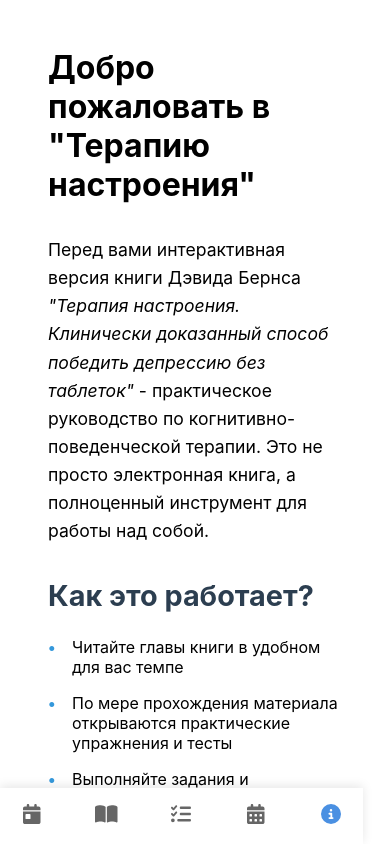
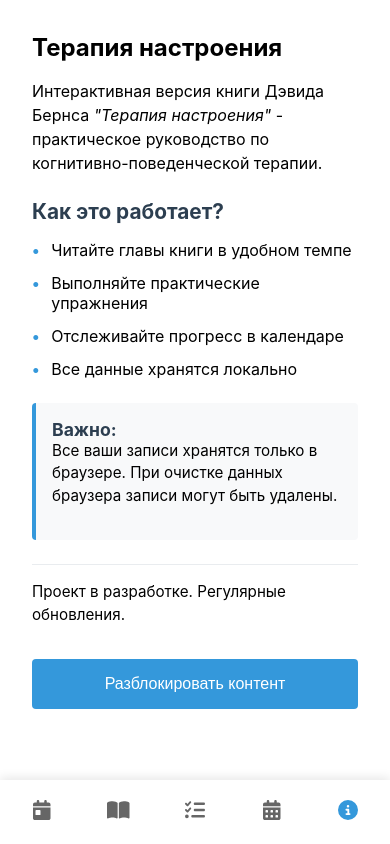
Before and after one commit to Makapenko/Feeling-Good, a React (Vite) app: page / in a window 390 px wide. Both pictures are taken after a click on the button 330 px from the left and 816 px from the top of the page. Built offline with nearby package versions, Linux system fonts and the light colour scheme.

Commit message:
feat: WelcomePage mobile css

```diff
--- a/src/components/WelcomePage/WelcomePage.module.css
+++ b/src/components/WelcomePage/WelcomePage.module.css
@@ -81,3 +81,72 @@
 .unlockButton:disabled {
   opacity: 1;
 }
+
+/* Медиа-запросы для мобильных устройств */
+@media (max-width: 768px) {
+  .welcomePage {
+    padding: 1rem;
+    margin: 0;
+  }
+
+  .welcomePage h1 {
+    font-size: 1.5rem;
+    line-height: 1.3;
+    margin-bottom: 1rem;
+    word-wrap: break-word;
+  }
+
+  .content {
+    margin-top: 1rem;
+  }
+
+  .content p {
+    font-size: 1rem;
+    line-height: 1.5;
+    margin-bottom: 1rem;
+  }
+
+  .content h2 {
+    font-size: 1.3rem;
+    margin: 1.5rem 0 0.8rem;
+  }
+
+  .content ul {
+    margin: 1rem 0;
+  }
+
+  .content li {
+    margin-bottom: 0.8rem;
+    padding-left: 1.2rem;
+    font-size: 1rem;
+  }
+
+  .notice {
+    padding: 1rem;
+    margin: 1.5rem 0;
+  }
+
+  .notice h3 {
+    font-size: 1.1rem;
+  }
+
+  .notice p {
+    font-size: 0.95rem;
+  }
+
+  .disclaimer {
+    margin-top: 1.5rem;
+    padding-top: 1rem;
+  }
+
+  .disclaimer p {
+    font-size: 0.95rem;
+  }
+
+  .unlockButton {
+    width: 100%;
+    padding: 1rem;
+    margin-top: 1rem;
+    font-size: 1rem;
+  }
+}
--- a/src/components/WelcomePage/WelcomePage.tsx
+++ b/src/components/WelcomePage/WelcomePage.tsx
@@ -3,8 +3,6 @@
 
 const WelcomePage: React.FC = () => {
   const { progress, dispatch } = useProgress();
-
-  // Проверяем, все ли главы разблокированы
   const isAllContentUnlocked = progress.unlockedContent?.chapters?.includes('all');
 
   const handleUnlockContent = () => {
@@ -15,42 +13,40 @@
 
   return (
     <div className={styles.welcomePage}>
-      <h1>Добро пожаловать в "Терапию настроения"</h1>
+      <h1>Терапия настроения</h1>
 
       <div className={styles.content}>
         <p>
-          Перед вами интерактивная версия книги Дэвида Бернса <i>"Терапия настроения. Клинически доказанный способ победить депрессию без таблеток"</i> - практическое руководство
-          по когнитивно-поведенческой терапии. Это не просто электронная книга, а полноценный
-          инструмент для работы над собой.
+          Интерактивная версия книги Дэвида Бернса <i>"Терапия настроения"</i> - практическое руководство
+          по когнитивно-поведенческой терапии.
         </p>
 
         <h2>Как это работает?</h2>
         <ul>
-          <li>Читайте главы книги в удобном для вас темпе</li>
-          <li>По мере прохождения материала открываются практические упражнения и тесты</li>
-          <li>Выполняйте задания и отслеживайте свой прогресс в календаре</li>
-          <li>Все ваши записи сохраняются локально в браузере</li>
+          <li>Читайте главы книги в удобном темпе</li>
+          <li>Выполняйте практические упражнения</li>
+          <li>Отслеживайте прогресс в календаре</li>
+          <li>Все данные хранятся локально</li>
         </ul>
 
         <div className={styles.notice}>
-          <h3>Важно знать:</h3>
+          <h3>Важно:</h3>
           <p>
-            Вся информация хранится исключительно в вашем браузере для обеспечения
-            конфиденциальности. Однако помните, что при очистке данных браузера ваши записи
-            могут быть удалены.
+            Все ваши записи хранятся только в браузере. При очистке данных браузера
+            записи могут быть удалены.
           </p>
         </div>
 
         <div className={styles.disclaimer}>
           <p>
-            Проект находится в разработке. Новые функции и улучшения добавляются регулярно.
+            Проект в разработке. Регулярные обновления.
           </p>
           <button
             className={`${styles.unlockButton} ${isAllContentUnlocked ? styles.unlocked : ''}`}
             onClick={handleUnlockContent}
             disabled={isAllContentUnlocked}
           >
-            {isAllContentUnlocked ? 'Весь контент разблокирован' : 'Разблокировать весь контент'}
+            {isAllContentUnlocked ? 'Контент разблокирован' : 'Разблокировать контент'}
           </button>
         </div>
       </div>
--- a/src/components/mobile/MobileLayout.module.css
+++ b/src/components/mobile/MobileLayout.module.css
@@ -4,11 +4,65 @@
   height: 100vh;
   width: 100vw;
   overflow: hidden;
+  background-color: #fff;
 }
 
 .content {
   flex: 1;
   overflow-y: auto;
   padding: 16px;
-  padding-bottom: 72px; /* Учитываем высоту нижней панели навигации */
+  padding-bottom: 80px; /* Учитываем высоту нижней панели навигации */
+  -webkit-overflow-scrolling: touch; /* Для плавного скролла на iOS */
 }
+
+/* Стили для WelcomePage на мобильных устройствах */
+:global(.welcomePage) {
+  padding: 1rem !important;
+  margin: 0 !important;
+}
+
+:global(.welcomePage h1) {
+  font-size: 1.5rem !important;
+  line-height: 1.3 !important;
+  margin-bottom: 1rem !important;
+}
+
+:global(.welcomePage .content p) {
+  font-size: 1rem !important;
+  line-height: 1.5 !important;
+  margin-bottom: 1rem !important;
+}
+
+:global(.welcomePage .content h2) {
+  font-size: 1.3rem !important;
+  margin: 1.5rem 0 1rem !important;
+}
+
+:global(.welcomePage .content ul) {
+  margin: 1rem 0 !important;
+}
+
+:global(.welcomePage .content li) {
+  margin-bottom: 0.8rem !important;
+  padding-left: 1.2rem !important;
+}
+
+:global(.welcomePage .notice) {
+  padding: 1rem !important;
+  margin: 1.5rem 0 !important;
+}
+
+:global(.welcomePage .notice h3) {
+  font-size: 1.1rem !important;
+}
+
+:global(.welcomePage .disclaimer) {
+  margin-top: 1.5rem !important;
+  padding-top: 1rem !important;
+}
+
+:global(.welcomePage .unlockButton) {
+  width: 100% !important;
+  margin-top: 1rem !important;
+  padding: 1rem !important;
+}
--- a/src/components/mobile/MobileNavBar.module.css
+++ b/src/components/mobile/MobileNavBar.module.css
@@ -1,33 +1,36 @@
 .navbar {
   position: fixed;
-  width: 93vw;
   bottom: 0;
   left: 0;
   right: 0;
   display: flex;
-  justify-content: space-between;
+  justify-content: space-around;
   align-items: center;
   background-color: #ffffff;
   box-shadow: 0 -2px 10px rgba(0, 0, 0, 0.1);
-  padding: 8px 0;
+  padding: 8px 4px;
   z-index: 1000;
+  height: 64px;
 }
 
 .navItem {
   display: flex;
   flex-direction: column;
   align-items: center;
+  justify-content: center;
   border: none;
   background: none;
-  padding: 8px;
+  padding: 4px;
   color: #666;
   cursor: pointer;
   transition: color 0.3s ease;
-  min-width: 64px;
+  width: 20%;
+  min-width: 56px;
+  height: 100%;
 }
 
 .navItem.active {
-  color: #4a90e2;
+  color: #3498db;
 }
 
 .icon {
@@ -36,7 +39,11 @@
 }
 
 .label {
-  font-size: 12px;
+  font-size: 10px;
   text-align: center;
   white-space: nowrap;
+  overflow: hidden;
+  text-overflow: ellipsis;
+  width: 100%;
+  padding: 0 2px;
 }
```
